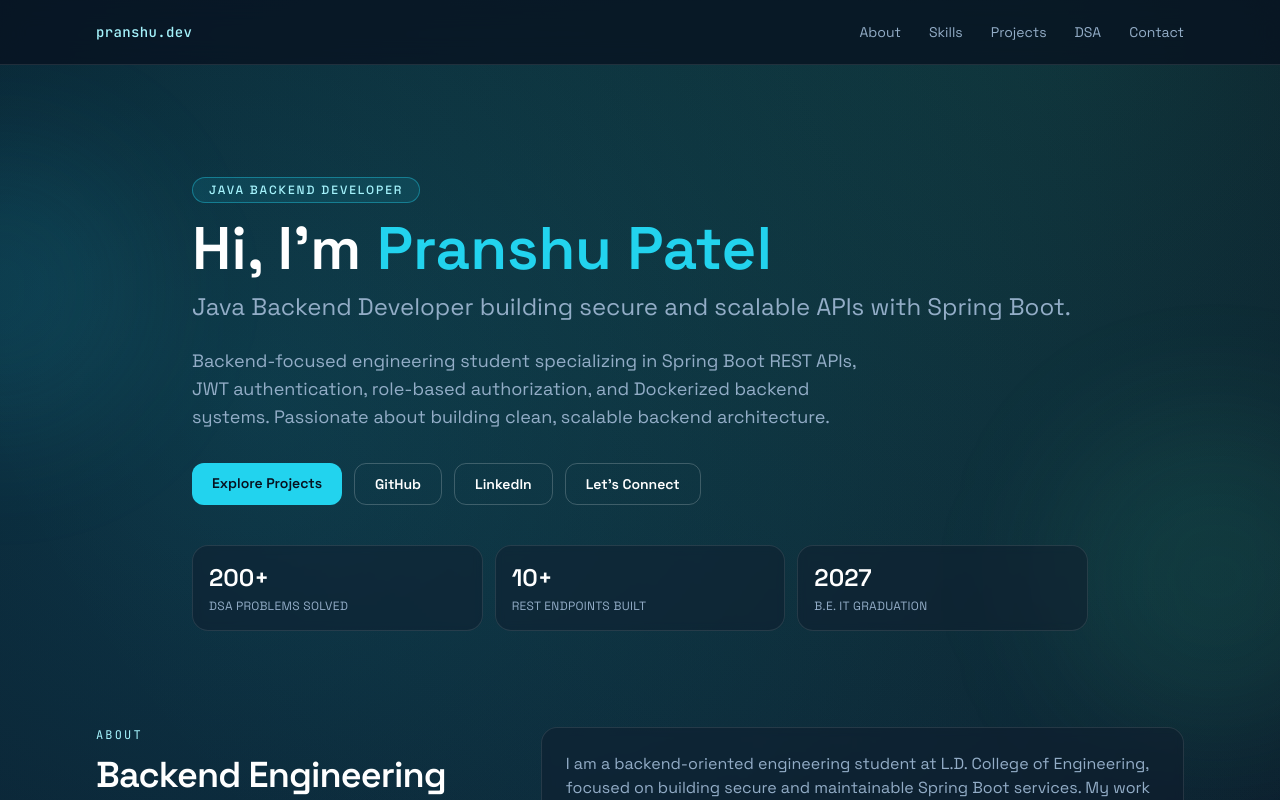
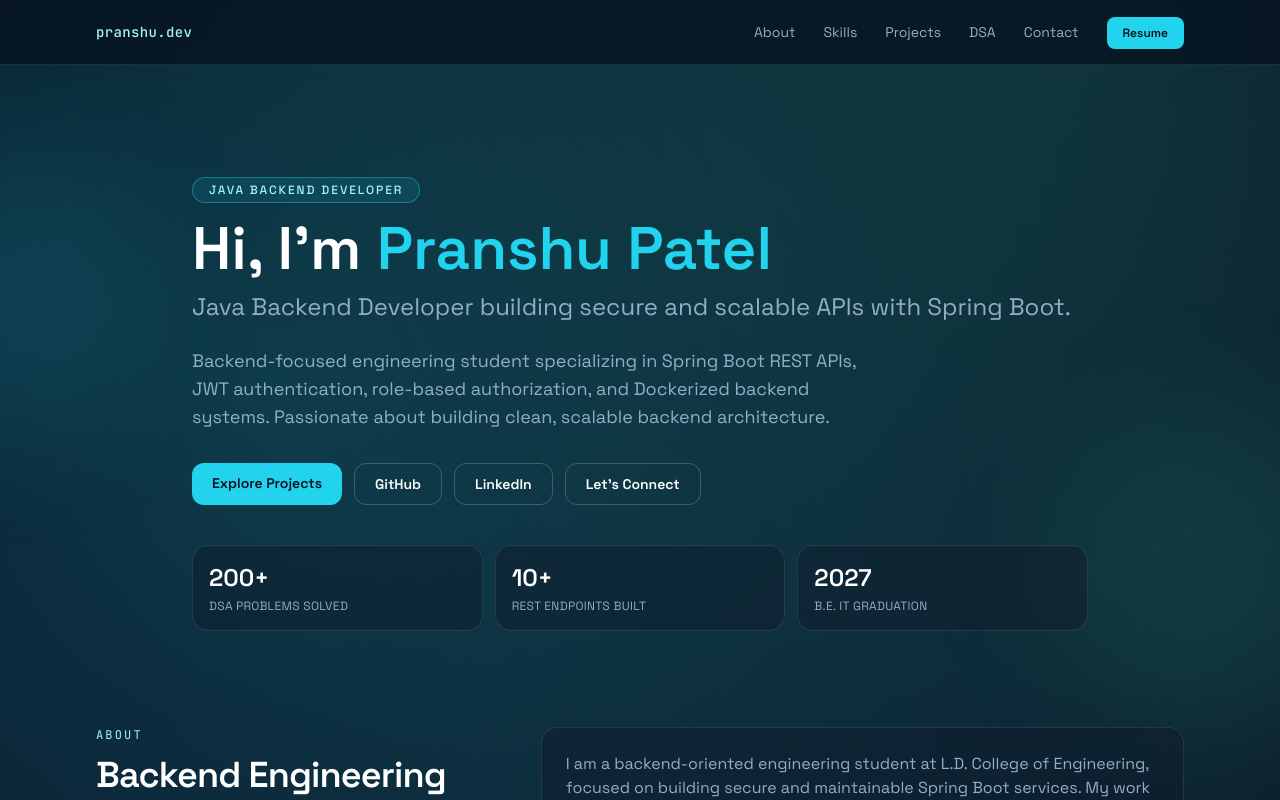
Before and after one commit to pranshu-2853/portfolio-website, a Next.js app: page / in a window 1280 px wide. Shown: the top 800 px of the page. Built offline with nearby package versions, Linux system fonts and the light colour scheme.

Commit message:
feat: expose resume via public folder for download

```diff
--- a/components/Navbar.tsx
+++ b/components/Navbar.tsx
@@ -17,10 +17,16 @@ export default function Navbar() {
   return (
     <header className="sticky top-0 z-40 border-b border-white/10 bg-ink/75 backdrop-blur-md">
       <nav className="section-shell flex h-16 items-center justify-between">
-        <a href="#home" className="font-mono text-sm font-medium tracking-wide text-accentSoft">
+
+        {/* Logo */}
+        <a
+          href="#home"
+          className="font-mono text-sm font-medium tracking-wide text-accentSoft"
+        >
           pranshu.dev
         </a>
 
+        {/* Mobile menu button */}
         <button
           type="button"
           className="rounded-md border border-white/20 px-3 py-1.5 text-sm text-white md:hidden"
@@ -28,20 +34,37 @@ export default function Navbar() {
           aria-label="Toggle navigation"
           aria-expanded={open}
         >
-          Menu
+          {open ? "Close" : "Menu"}
         </button>
 
+        {/* Desktop navigation */}
         <ul className="hidden items-center gap-7 text-sm text-mist md:flex">
           {navLinks.map((link) => (
             <li key={link.href}>
-              <a className="transition hover:text-accent" href={link.href}>
+              <a
+                className="transition hover:text-accent"
+                href={link.href}
+              >
                 {link.label}
               </a>
             </li>
           ))}
+
+          {/* Resume Button */}
+          <li>
+            <a
+              href="/Pranshu_Resume.pdf"
+              target="_blank"
+              rel="noopener noreferrer"
+              className="rounded-lg bg-accent px-4 py-2 text-xs font-semibold text-ink transition hover:shadow-glow"
+            >
+              Resume
+            </a>
+          </li>
         </ul>
       </nav>
 
+      {/* Mobile menu */}
       {open && (
         <motion.div
           initial={{ height: 0, opacity: 0 }}
@@ -50,6 +73,7 @@ export default function Navbar() {
           className="border-t border-white/10 bg-panel/95 md:hidden"
         >
           <ul className="section-shell flex flex-col gap-4 py-4 text-sm text-mist">
+
             {navLinks.map((link) => (
               <li key={link.href}>
                 <a
@@ -61,6 +85,20 @@ export default function Navbar() {
                 </a>
               </li>
             ))}
+
+            {/* Resume mobile */}
+            <li>
+              <a
+                href="/Pranshu_Resume.pdf"
+                target="_blank"
+                rel="noopener noreferrer"
+                className="block rounded-md px-2 py-1 font-semibold text-accent"
+                onClick={() => setOpen(false)}
+              >
+                Resume
+              </a>
+            </li>
+
           </ul>
         </motion.div>
       )}
```
Also changed, not shown: 1 other file (tests, documents, lock files or other folders).
